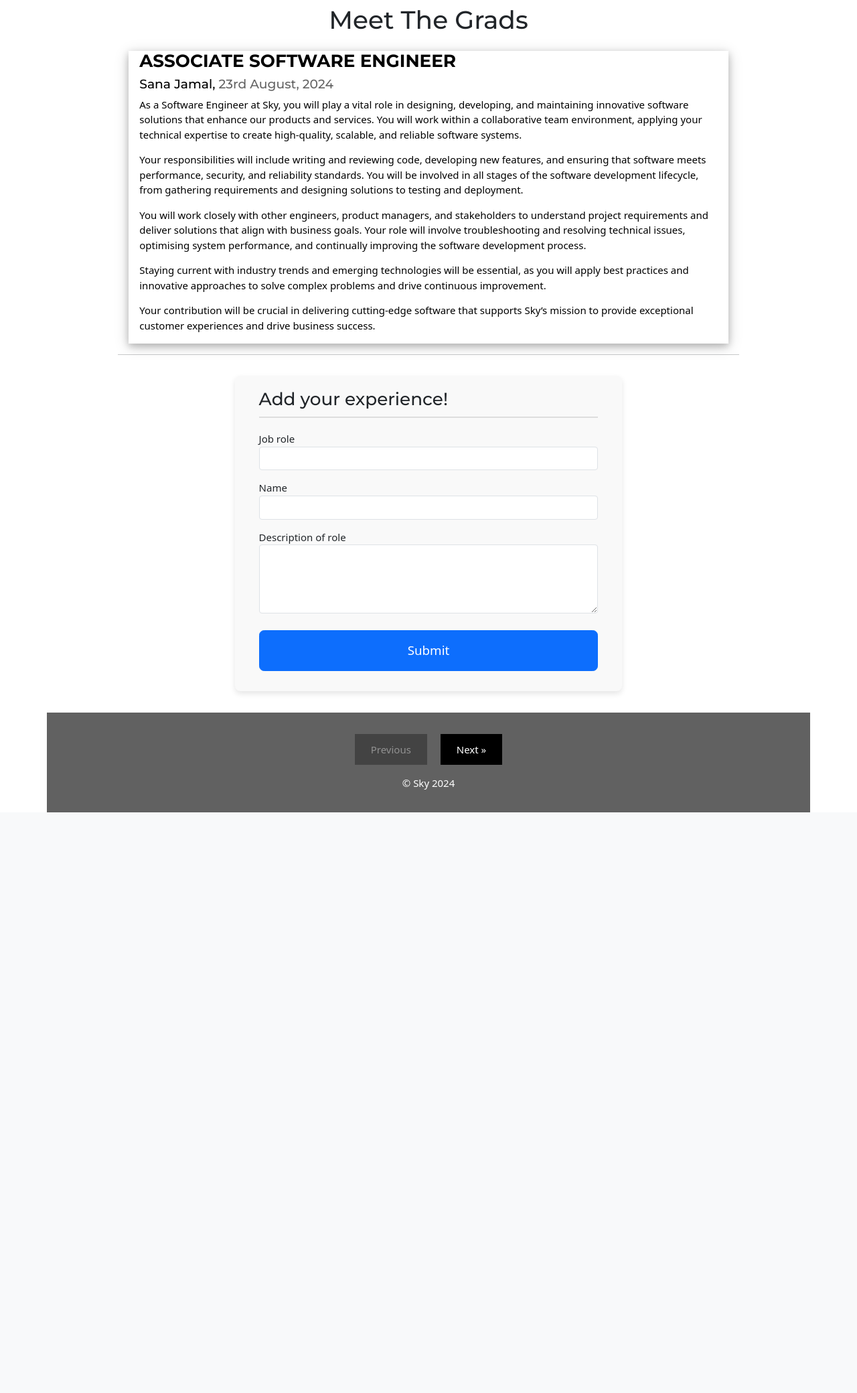
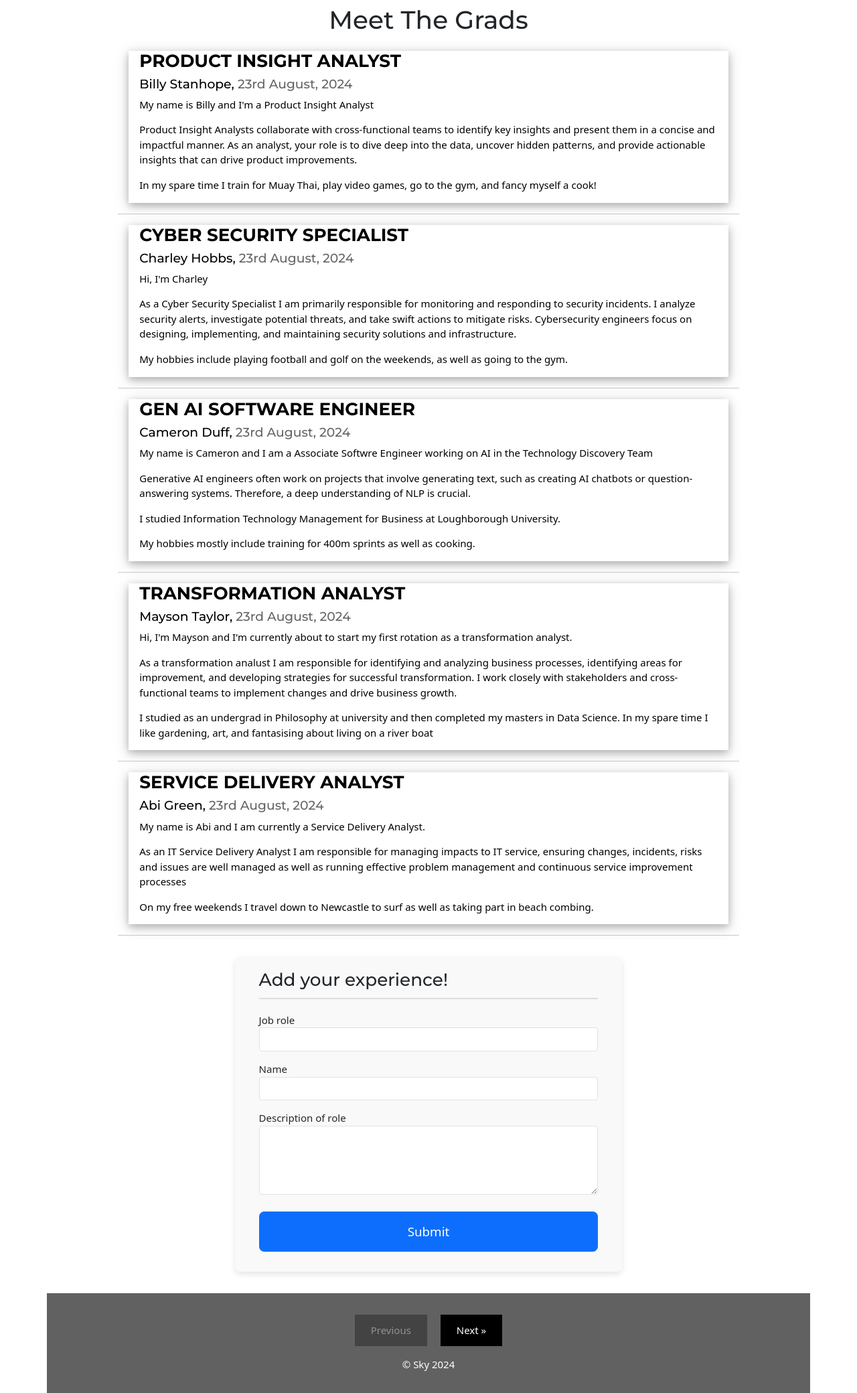
Before and after one commit to cameronduff/CCAMBan, a Flask app: page /meetTheGrads in a window 1280 px wide. Shown: the part 53-2133 px from the top of the page at 67% size. Before the commit the page ends 1266 px from the top, so only its background shows below. Run offline with Flask 3, Linux system fonts and the light colour scheme.

Commit message:
Adding grad info

```diff
--- a/pythonProject/application/templates/MeetTheGrads.html
+++ b/pythonProject/application/templates/MeetTheGrads.html
@@ -10,19 +10,78 @@
           <div class="col-1"></div>
 
         <div class="col-10">
-            <!-- Blog for associate software engineer -->
+            <!-- Blog for billy -->
             <div class="w3-card-4 w3-margin w3-white">
               <div class="w3-container">
-                <h3><b>ASSOCIATE SOFTWARE ENGINEER</b></h3>
-                <h5>Sana Jamal, <span class="w3-opacity">23rd August, 2024</span></h5>
+                <h3><b>PRODUCT INSIGHT ANALYST</b></h3>
+                <h5>Billy Stanhope, <span class="w3-opacity">23rd August, 2024</span></h5>
               </div>
 
               <div class="w3-container">
-                  <p>As a Software Engineer at Sky, you will play a vital role in designing, developing, and maintaining innovative software solutions that enhance our products and services. You will work within a collaborative team environment, applying your technical expertise to create high-quality, scalable, and reliable software systems.</p>
-                  <p>Your responsibilities will include writing and reviewing code, developing new features, and ensuring that software meets performance, security, and reliability standards. You will be involved in all stages of the software development lifecycle, from gathering requirements and designing solutions to testing and deployment.</p>
-                  <p>You will work closely with other engineers, product managers, and stakeholders to understand project requirements and deliver solutions that align with business goals. Your role will involve troubleshooting and resolving technical issues, optimising system performance, and continually improving the software development process.</p>
-                  <p>Staying current with industry trends and emerging technologies will be essential, as you will apply best practices and innovative approaches to solve complex problems and drive continuous improvement.</p>
-                  <p>Your contribution will be crucial in delivering cutting-edge software that supports Sky’s mission to provide exceptional customer experiences and drive business success.</p>
+                  <p>My name is Billy and I'm a Product Insight Analyst</p>
+                  <p>Product Insight Analysts collaborate with cross-functional teams to identify key insights and present them in a concise and impactful manner. As an analyst, your role is to dive deep into the data, uncover hidden patterns, and provide actionable insights that can drive product improvements.</p>
+                  <p>In my spare time I train for Muay Thai, play video games, go to the gym, and fancy myself a cook!</p>
+              </div>
+            </div>
+            <hr>
+
+            <!-- Blog for Charley -->
+            <div class="w3-card-4 w3-margin w3-white">
+              <div class="w3-container">
+                <h3><b>CYBER SECURITY SPECIALIST</b></h3>
+                <h5>Charley Hobbs, <span class="w3-opacity">23rd August, 2024</span></h5>
+              </div>
+
+              <div class="w3-container">
+                  <p>Hi, I'm Charley</p>
+                  <p>As a Cyber Security Specialist I am primarily responsible for monitoring and responding to security incidents. I analyze security alerts, investigate potential threats, and take swift actions to mitigate risks. Cybersecurity engineers focus on designing, implementing, and maintaining security solutions and infrastructure.</p>
+                  <p>My hobbies include playing football and golf on the weekends, as well as going to the gym.</p>
+              </div>
+            </div>
+            <hr>
+
+            <!-- Blog for Cameron -->
+            <div class="w3-card-4 w3-margin w3-white">
+              <div class="w3-container">
+                <h3><b>GEN AI SOFTWARE ENGINEER</b></h3>
+                <h5>Cameron Duff, <span class="w3-opacity">23rd August, 2024</span></h5>
+              </div>
+
+              <div class="w3-container">
+                  <p>My name is Cameron and I am a Associate Softwre Engineer working on AI in the Technology Discovery Team</p>
+                  <p>Generative AI engineers often work on projects that involve generating text, such as creating AI chatbots or question-answering systems. Therefore, a deep understanding of NLP is crucial.</p>
+                  <p>I studied Information Technology Management for Business at Loughborough University.</p>
+                  <p>My hobbies mostly include training for 400m sprints as well as cooking.</p>
+              </div>
+            </div>
+            <hr>
+
+            <!-- Blog for Mayson -->
+            <div class="w3-card-4 w3-margin w3-white">
+              <div class="w3-container">
+                <h3><b>TRANSFORMATION ANALYST</b></h3>
+                <h5>Mayson Taylor, <span class="w3-opacity">23rd August, 2024</span></h5>
+              </div>
+
+              <div class="w3-container">
+                  <p>Hi, I'm Mayson and I'm currently about to start my first rotation as a transformation analyst.</p>
+                  <p>As a transformation analust I am responsible for identifying and analyzing business processes, identifying areas for improvement, and developing strategies for successful transformation. I work closely with stakeholders and cross-functional teams to implement changes and drive business growth.</p>
+                  <p>I studied as an undergrad in Philosophy at university and then completed my masters in Data Science. In my spare time I like gardening, art, and fantasising about living on a river boat</p>
+              </div>
+            </div>
+            <hr>
+
+            <!-- Blog for Abi -->
+            <div class="w3-card-4 w3-margin w3-white">
+              <div class="w3-container">
+                <h3><b>SERVICE DELIVERY ANALYST</b></h3>
+                <h5>Abi Green, <span class="w3-opacity">23rd August, 2024</span></h5>
+              </div>
+
+              <div class="w3-container">
+                  <p>My name is Abi and I am currently a Service Delivery Analyst.</p>
+                  <p>As an IT Service Delivery Analyst I am responsible for managing impacts to IT service, ensuring changes, incidents, risks and issues are well managed as well as running effective problem management and continuous service improvement processes</p>
+                  <p>On my free weekends I travel down to Newcastle to surf as well as taking part in beach combing.</p>
               </div>
             </div>
             <hr>
```
